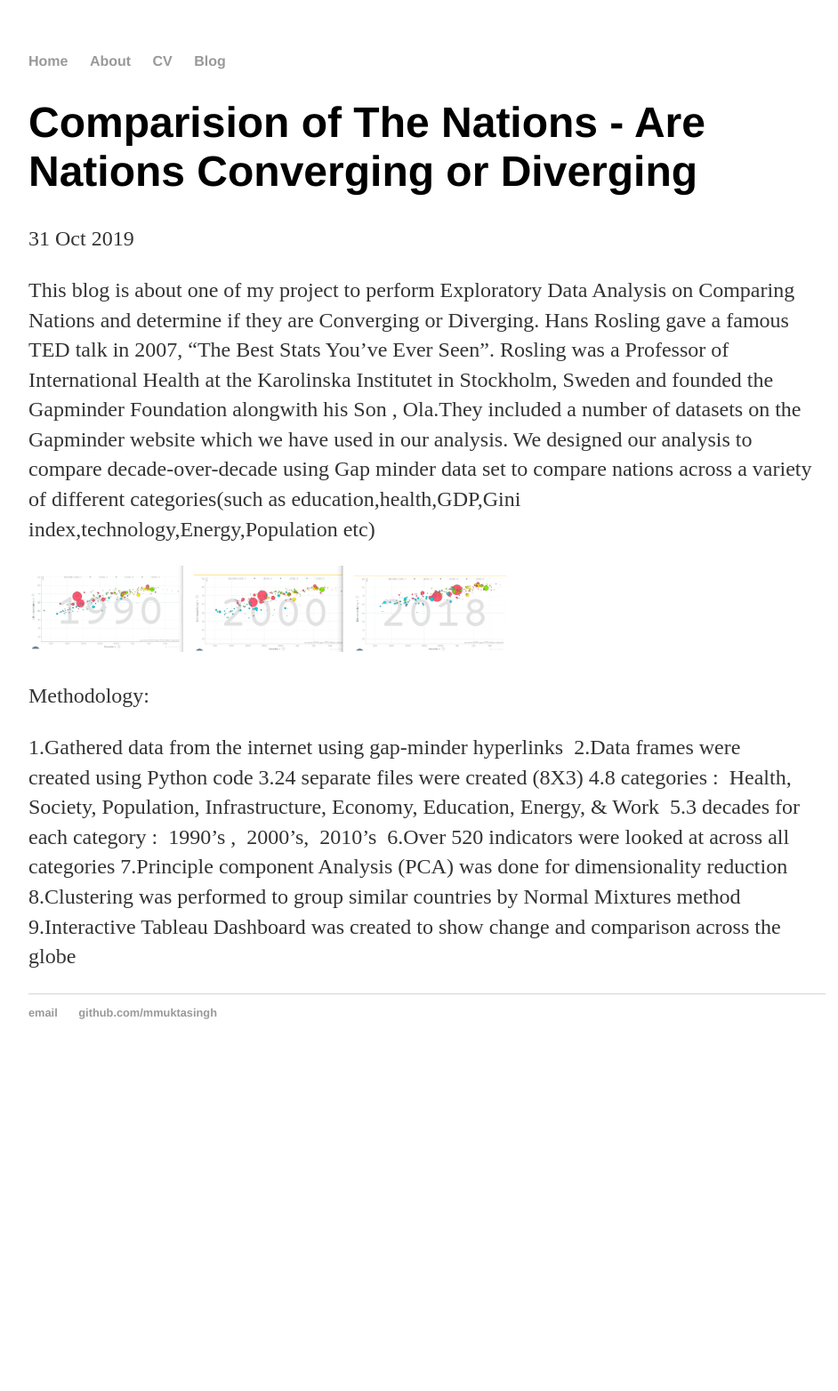
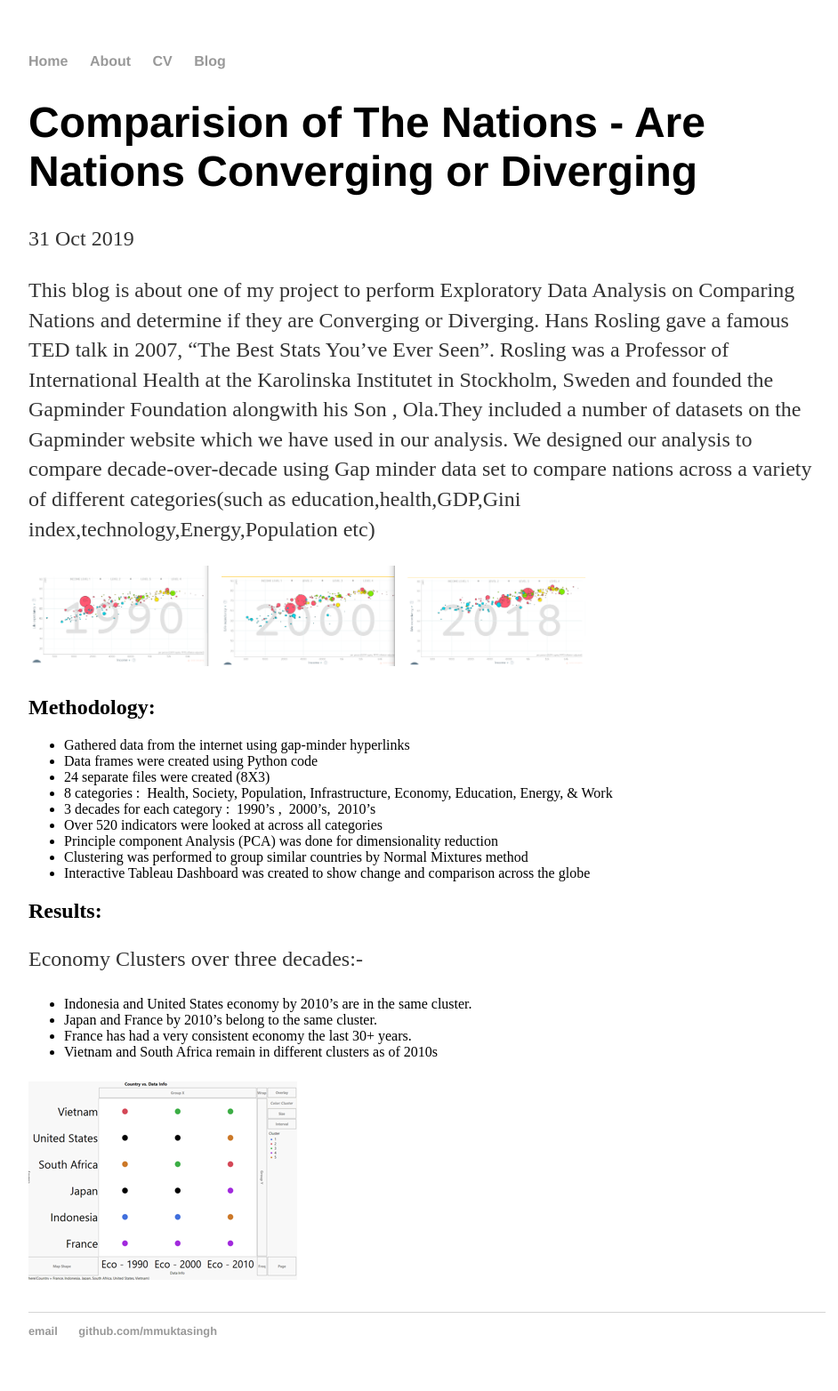
Before and after one commit to mmuktasingh/mmuktasingh.github.io, a Jekyll site: the page built from _posts/2019-10-31-Nation-comparison.md, in a window 1280 px wide. Shown: the whole page at 89% size, without its empty margins (160-1102 px from the left). Built offline with Jekyll 4.4.1, drawn with Linux system fonts in a browser that asks for light colours; before the commit the page ends 1206 px from its top, so only the background shows below that.

Commit message:
Update 2019-10-31-Nation-comparison.md

```diff
--- a/_posts/2019-10-31-Nation-comparison.md
+++ b/_posts/2019-10-31-Nation-comparison.md
@@ -8,16 +8,29 @@ This blog is about one of my project to perform Exploratory Data Analysis on Com
 Hans Rosling gave a famous TED talk in 2007, “The Best Stats You’ve Ever Seen”. Rosling was a Professor of International Health at the Karolinska Institutet in Stockholm, Sweden and founded the Gapminder Foundation alongwith his Son , Ola.They included a number of datasets on the Gapminder website which we have used in our analysis.
 We designed our analysis to compare decade-over-decade using Gap minder data set to compare nations across a variety of different categories(such as education,health,GDP,Gini index,technology,Energy,Population etc)
 
-![test image size](https://github.com/mmuktasingh/mmuktasingh.github.io/blob/master/images/Gapminder_bubbles.PNG?raw=true){:height="55%" width="60%"}
+![test image size](https://github.com/mmuktasingh/mmuktasingh.github.io/blob/master/images/Gapminder_bubbles.PNG?raw=true){:height="55%" width="70%"}
+
 
 Methodology:
+---------------------------------------------------------------------------------------------------------
+- Gathered data from the internet using gap-minder hyperlinks
+- Data frames were created using Python code
+- 24 separate files were created (8X3)
+- 8 categories :  Health, Society, Population, Infrastructure, Economy, Education, Energy, & Work
+- 3 decades for each category :  1990’s ,  2000’s,  2010’s
+- Over 520 indicators were looked at across all categories
+- Principle component Analysis (PCA) was done for dimensionality reduction
+- Clustering was performed to group similar countries by Normal Mixtures method
+- Interactive Tableau Dashboard was created to show change and comparison across the globe
 
-1.Gathered data from the internet using gap-minder hyperlinks
-2.Data frames were created using Python code
-3.24 separate files were created (8X3)
-4.8 categories :  Health, Society, Population, Infrastructure, Economy, Education, Energy, & Work
-5.3 decades for each category :  1990’s ,  2000’s,  2010’s
-6.Over 520 indicators were looked at across all categories
-7.Principle component Analysis (PCA) was done for dimensionality reduction
-8.Clustering was performed to group similar countries by Normal Mixtures method
-9.Interactive Tableau Dashboard was created to show change and comparison across the globe
+
+Results:
+---------------------------------------------------------------------------------------------------------
+
+Economy Clusters over three decades:-
+- Indonesia and United States economy by 2010's are in the same cluster.
+- Japan and France by 2010's belong to the same cluster.
+- France has had a very consistent economy the last 30+ years.
+- Vietnam and South Africa remain in different clusters as of 2010s
+
+![test image size](https://github.com/mmuktasingh/mmuktasingh.github.io/blob/master/images/Economy_cluster.PNG?raw=true)
```
